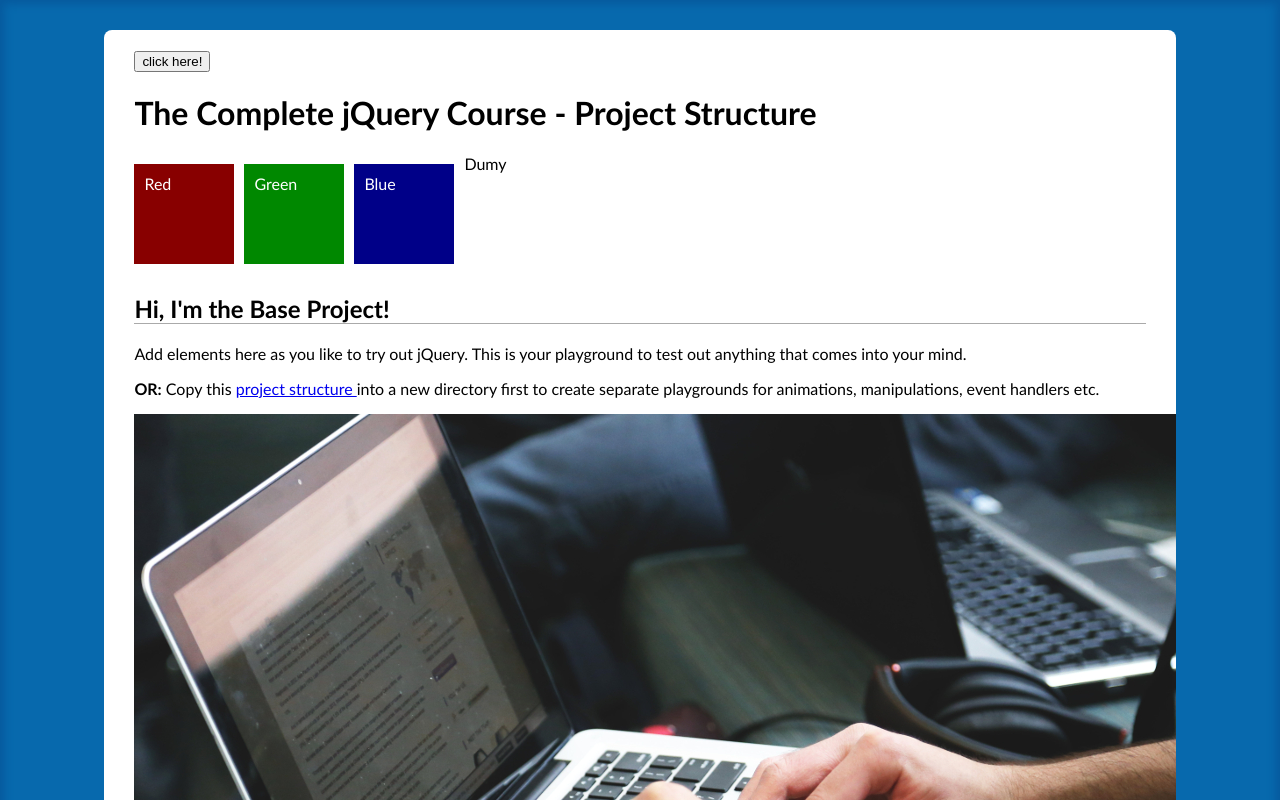
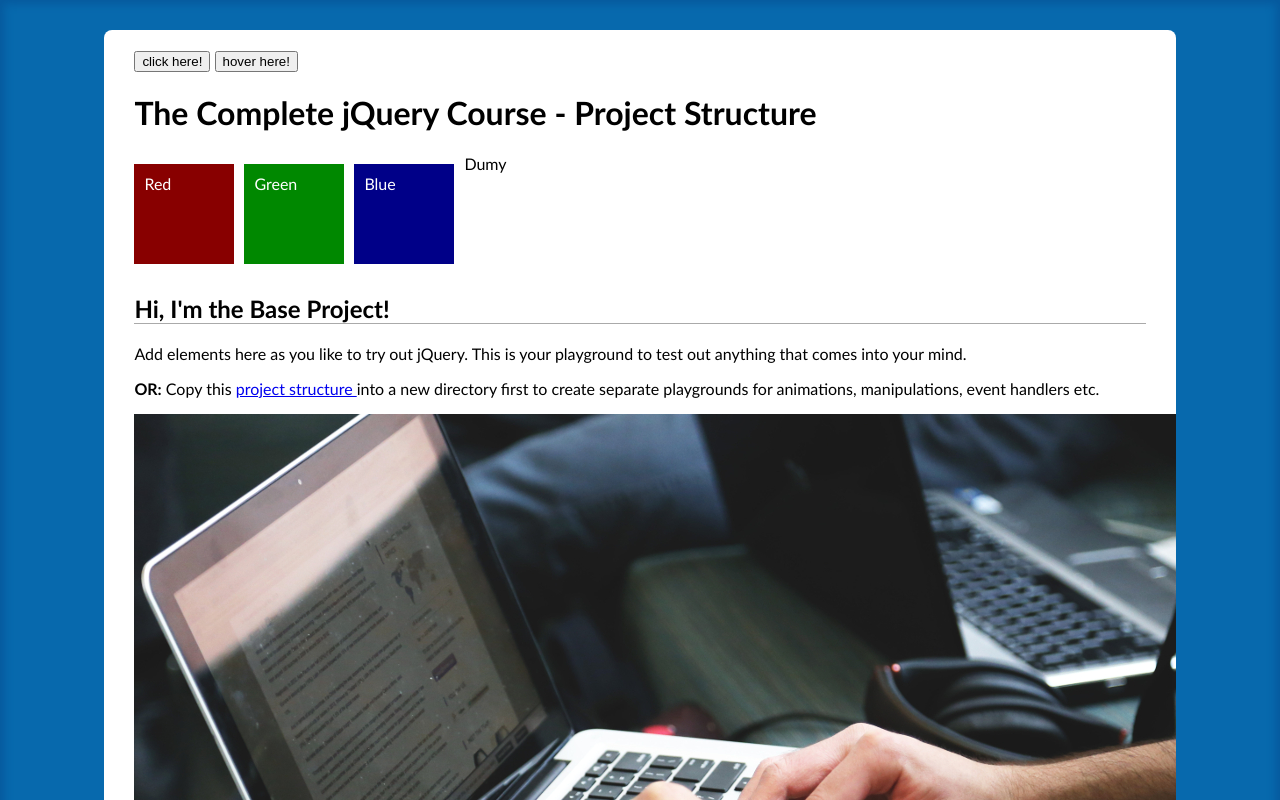
Before and after one commit to a-soliman/Jquey-Summarizing, a plain HTML site: page index.html in a window 1280 px wide. Shown: the top 800 px of the page. Drawn offline with nearby package versions, Linux system fonts and the light colour scheme.

Commit message:
added more button for hover event

```diff
--- a/index.html
+++ b/index.html
@@ -11,6 +11,7 @@
   <div id="content">
 
     <button id="btn-click">click here!</button>
+    <button id="btn-hover">hover here!</button>
     <h1>The Complete jQuery Course - Project Structure</h1>
 
     <div class="red-box" data-name="I'm mr Red">Red</div>
```
